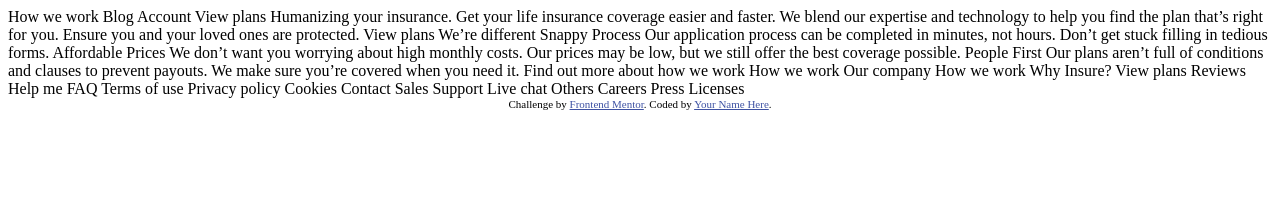
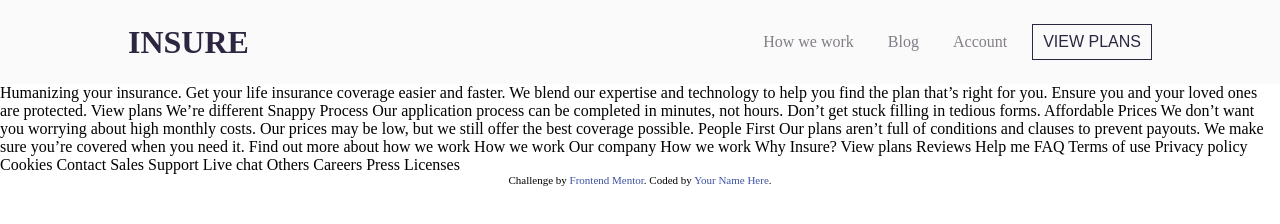
Before and after one commit to Allanlcomander/Insure_landing_page, a plain HTML site: page index.html in a window 1280 px wide. Drawn offline with Linux system fonts and the light colour scheme.

Commit message:
design navbar

```diff
--- a/css/styles.css
+++ b/css/styles.css
@@ -0,0 +1,64 @@
+@import url('https://fonts.googleapis.com/css2?family=DM+Serif+Display&family=Karla:wght@400;700&display=swap');
+*{
+    box-sizing: border-box;
+}
+
+body{
+    margin: 0;
+    padding: 0;
+    font-size: 16px;
+}
+
+li,a,button{
+    font-size: 1em;
+    text-decoration: none;
+}
+header{
+    display: flex;
+    justify-content: flex-end;
+    align-items: center;
+    padding: 2px 10%;
+    background-color: hsl(0, 0%, 98%);
+}
+
+#logo{
+    text-transform: uppercase;
+    margin-right: auto;
+    cursor: pointer;
+    color: hsl(256, 26%, 20%);
+}
+
+.nav_links{
+    list-style: none;
+
+}
+
+.nav_links li{
+    display: inline-block;
+    padding: 15px;
+}
+
+.nav_links li a{
+    transition: all 0.3s ease 0s;
+    color: hsl(273, 4%, 51%);
+}
+
+.nav_links li a:hover{
+    color: hsl(270, 9%, 17%);
+}
+
+button{
+    transition: all 0.3s ease 0s;
+    color: hsl(256, 26%, 20%);
+    padding: 8px 10px;
+    border: 1px solid hsl(256, 26%, 20%);
+    text-transform: uppercase;
+    background-color: hsl(0, 0%, 98%);
+    margin-left: 10px;
+}
+
+button:hover{
+    background-color: hsl(270, 9%, 17%);
+    cursor: pointer;
+    color: hsl(0, 0%, 98%);
+}
--- a/index.html
+++ b/index.html
@@ -8,18 +8,30 @@
 
   <title>Frontend Mentor | Insure landing page</title>
 
-  <!-- Feel free to remove these styles or customise in your own stylesheet 👍 -->
+  <link rel="stylesheet" href="css/styles.css">
   <style>
     .attribution { font-size: 11px; text-align: center; }
     .attribution a { color: hsl(228, 45%, 44%); }
   </style>
 </head>
 <body>
+<header>
 
-  How we work
-  Blog
-  Account
-  View plans
+  <h1 id="logo">Insure</h1>
+  <nav>
+    <ul class="nav_links">
+      <li><a href="#">How we work</a></li>
+      <li><a href="#"> Blog</a></li>
+      <li><a href="#"> Account</a></li>
+    </ul>
+  </nav>
+  <a href="#"><button class="cta">View plans</button></a>
+
+</header>
+
+
+
+
 
   Humanizing your insurance.
 
```
